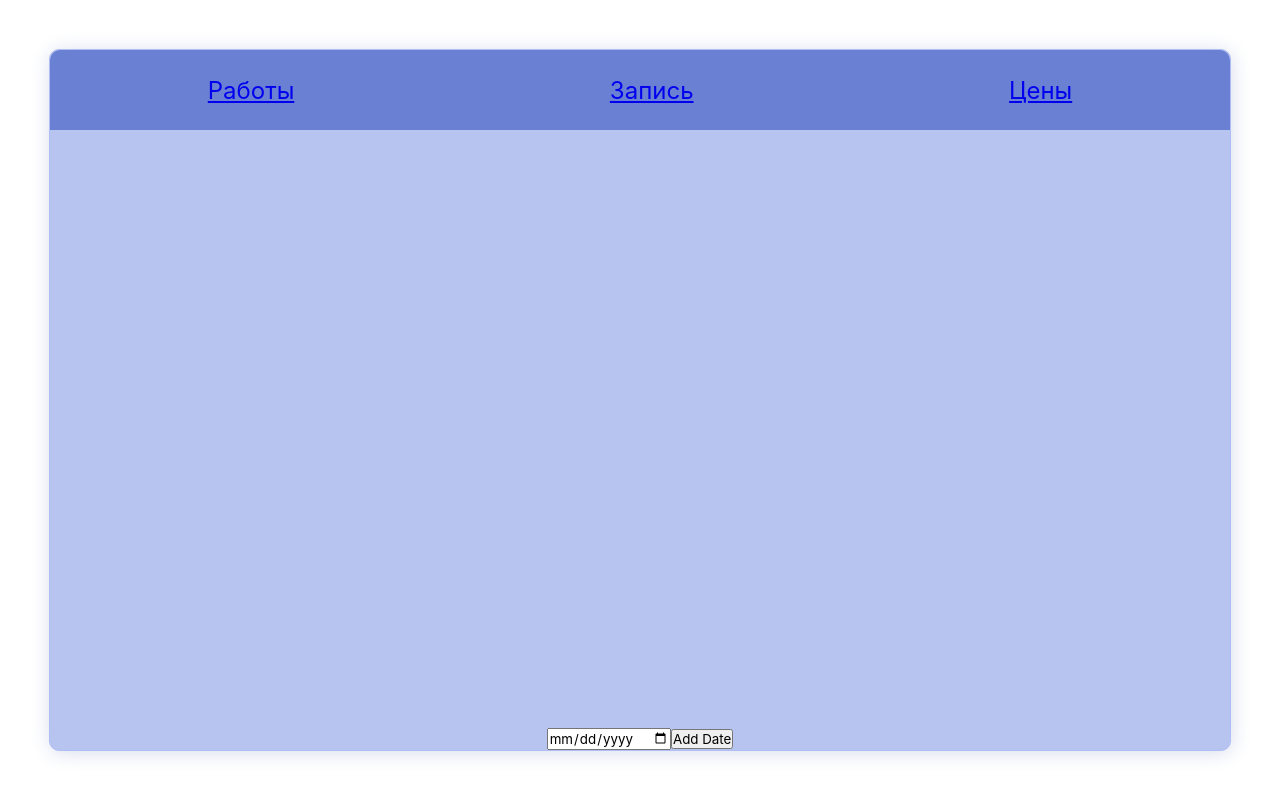
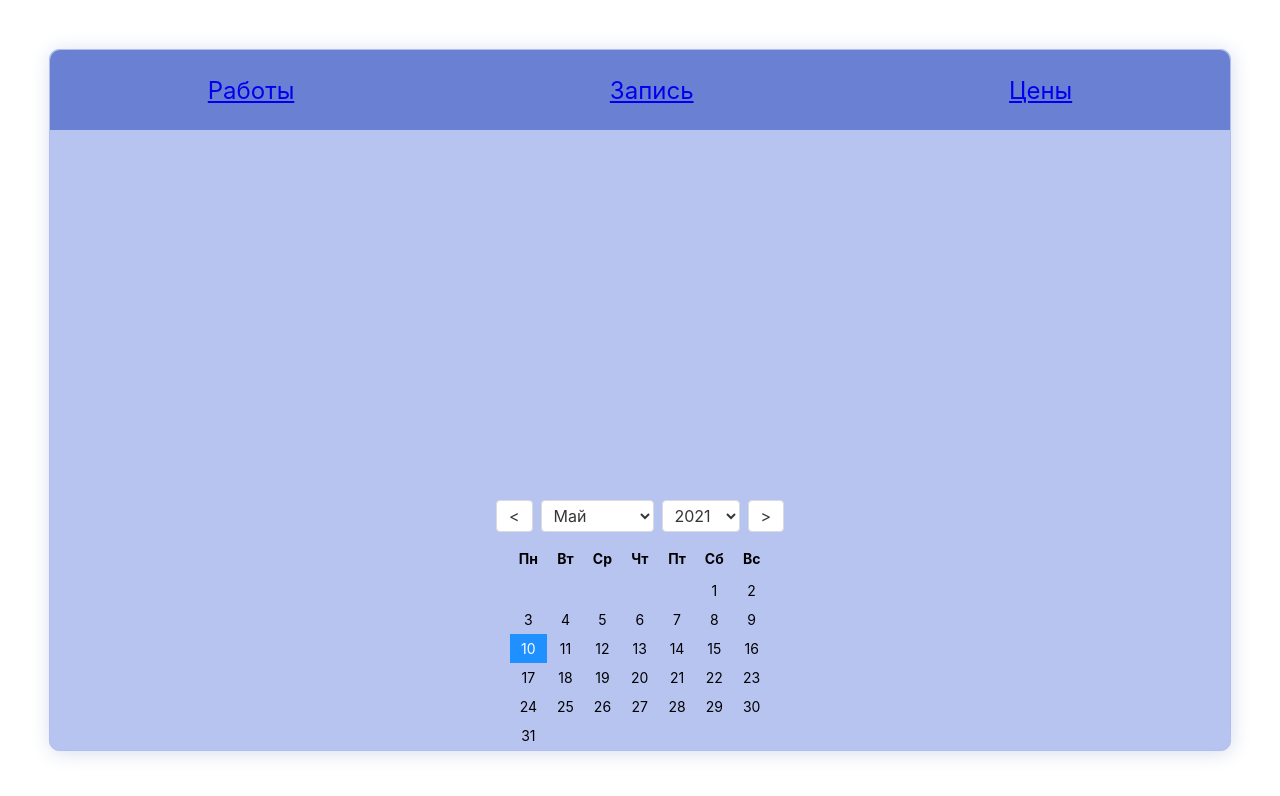
Before and after one commit to Ars8/nailstudio, a React (Create React App) app: page /appoint in a window 1280 px wide. Shown: the top 796 px of the page. Built offline with nearby package versions, Linux system fonts and the light colour scheme.

Commit message:
Calendar add

```diff
--- a/package.json
+++ b/package.json
@@ -6,6 +6,7 @@
     "@testing-library/jest-dom": "^5.11.4",
     "@testing-library/react": "^11.1.0",
     "@testing-library/user-event": "^12.1.10",
+    "classnames": "^2.3.1",
     "node-sass": "^5.0.0",
     "react": "^17.0.2",
     "react-dom": "^17.0.2",
--- a/src/component/Appointment/index.jsx
+++ b/src/component/Appointment/index.jsx
@@ -1,26 +1,44 @@
 import React from 'react';
-import { useSelector, useDispatch } from 'react-redux';
 
-import { setDateRecept } from '../../redux/actions/recepts';
+import Calendar from '../Calendar/index';
 
 import './Appointment.scss';
 
 const Appointment = () => {
-  const { date } = useSelector(({ recept }) => recept);
-  console.log(date);
-  const dispatch = useDispatch();
+  const [date, setDate] = React.useState(null);
 
-  const newDateElement = React.useRef();
+  const handleDateChange = (date) => setDate({ date });
+  const defaultProps = {
+    date: new Date(),
+    years: [2020, 2021, 2022, 2023, 2024, 2025, 2026, 2027, 2028, 2029, 2030],
+    monthNames: [
+      'Январь',
+      'Февраль',
+      'Март',
+      'Апрель',
+      'Май',
+      'Июнь',
+      'Июль',
+      'Август',
+      'Сентябрь',
+      'Октябрь',
+      'Ноябрь',
+      'Декабрь',
+    ],
+    weekDayNames: ['Пн', 'Вт', 'Ср', 'Чт', 'Пт', 'Сб', 'Вс'],
+    onChange: Function.prototype,
+  };
 
-  const onAddDate = () => {
-    let text = newDateElement.current.value;
-    dispatch(setDateRecept(text));
-  };
   return (
     <div>
-      <div>{date}</div>
-      <input type="date" ref={newDateElement}></input>
-      <button onClick={onAddDate}>Add Date</button>
+      {date && <p>Выбранная дата: {date.toLocaleDateString()}</p>}
+      <Calendar
+        date={defaultProps.date}
+        years={defaultProps.years}
+        monthNames={defaultProps.monthNames}
+        weekDayNames={defaultProps.weekDayNames}
+        onChange={handleDateChange}
+      />
     </div>
   );
 };
--- /dev/null
+++ b/src/component/Calendar/calendar.js
@@ -0,0 +1,74 @@
+const DAYS_IN_WEEK = 7;
+
+const DAYS_IN_MONTH = [31, 28, 31, 30, 31, 30, 31, 31, 30, 31, 30, 31];
+
+const WEEK_DAYS_FROM_MONDAY = [6, 0, 1, 2, 3, 4, 5];
+
+const Month = {
+  January: 0,
+  February: 1,
+  March: 2,
+  April: 3,
+  May: 4,
+  June: 5,
+  July: 6,
+  August: 7,
+  September: 8,
+  October: 9,
+  Novermber: 10,
+  December: 11,
+};
+
+export function areEqual(a, b) {
+  if (!a || !b) return false;
+
+  return (
+    a.getFullYear() === b.getFullYear() &&
+    a.getMonth() === b.getMonth() &&
+    a.getDate() === b.getDate()
+  );
+}
+
+export function isLeapYear(year) {
+  return !(year % 4 || (!(year % 100) && year % 400));
+}
+
+export function getDaysInMonth(date) {
+  const month = date.getMonth();
+  const year = date.getFullYear();
+  const daysInMonth = DAYS_IN_MONTH[month];
+
+  if (isLeapYear(year) && month === Month.February) {
+    return daysInMonth + 1;
+  } else {
+    return daysInMonth;
+  }
+}
+
+export function getDayOfWeek(date) {
+  const dayOfWeek = date.getDay();
+
+  return WEEK_DAYS_FROM_MONDAY[dayOfWeek];
+}
+
+export function getMonthData(year, month) {
+  const result = [];
+  const date = new Date(year, month);
+  const daysInMonth = getDaysInMonth(date);
+  const monthStartsOn = getDayOfWeek(date);
+  let day = 1;
+
+  for (let i = 0; i < (daysInMonth + monthStartsOn) / DAYS_IN_WEEK; i++) {
+    result[i] = [];
+
+    for (let j = 0; j < DAYS_IN_WEEK; j++) {
+      if ((i === 0 && j < monthStartsOn) || day > daysInMonth) {
+        result[i][j] = undefined;
+      } else {
+        result[i][j] = new Date(year, month, day++);
+      }
+    }
+  }
+
+  return result;
+}
--- /dev/null
+++ b/src/component/Calendar/index.jsx
@@ -0,0 +1,117 @@
+import React from 'react';
+import classnames from 'classnames';
+
+import * as calendar from './calendar';
+
+import './index.scss';
+
+function Calendar(props) {
+  const [date, setDate] = React.useState(props.date);
+  const [selectedDate, setSelectedDate] = React.useState(null);
+  const monthSelect = React.useRef();
+  const yearSelect = React.useRef();
+  const currentDate = new Date();
+
+  const yeary = () => {
+    return date.getFullYear();
+  };
+
+  const monthy = () => {
+    return date.getMonth();
+  };
+  const month = monthy();
+  const year = yeary();
+  console.log(month);
+  console.log(year);
+
+  const handlePrevMonthButtonClick = () => {
+    const date = new Date(year, month - 1);
+
+    setDate({ date });
+  };
+
+  const handleNextMonthButtonClick = () => {
+    const date = new Date(year, month + 1);
+
+    setDate({ date });
+  };
+
+  const handleSelectChange = () => {
+    const year = yearSelect.current.value;
+    const month = monthSelect.current.value;
+
+    const date = new Date(year, month);
+
+    setDate({ date });
+  };
+
+  const handleDayClick = (date) => {
+    setSelectedDate({ selectedDate: date });
+
+    props.onChange(date);
+  };
+
+  const { years, monthNames, weekDayNames } = props;
+
+  const monthData = calendar.getMonthData(year, month);
+
+  return (
+    <div className="calendar">
+      <header>
+        <button onClick={handlePrevMonthButtonClick}>{'<'}</button>
+
+        <select ref={monthSelect} value={month} onChange={handleSelectChange}>
+          {monthNames.map((name, index) => (
+            <option key={name} value={index}>
+              {name}
+            </option>
+          ))}
+        </select>
+
+        <select ref={yearSelect} value={year} onChange={handleSelectChange}>
+          {years.map((year) => (
+            <option key={year} value={year}>
+              {year}
+            </option>
+          ))}
+        </select>
+
+        <button onClick={handleNextMonthButtonClick}>{'>'}</button>
+      </header>
+
+      <table>
+        <thead>
+          <tr>
+            {weekDayNames.map((name) => (
+              <th key={name}>{name}</th>
+            ))}
+          </tr>
+        </thead>
+
+        <tbody>
+          {monthData.map((week, index) => (
+            <tr key={index} className="week">
+              {week.map((date, index) =>
+                date ? (
+                  <td
+                    key={index}
+                    className={classnames('day', {
+                      today: calendar.areEqual(date, currentDate),
+                      selected: calendar.areEqual(date, selectedDate),
+                    })}
+                    onClick={() => handleDayClick(date)}>
+                    {date.getDate()}
+                  </td>
+                ) : (
+                  <td key={index} />
+                ),
+              )}
+            </tr>
+          ))}
+        </tbody>
+      </table>
+    </div>
+  );
+}
+
+export default Calendar;
--- /dev/null
+++ b/src/component/Calendar/index.scss
@@ -0,0 +1,52 @@
+.calendar header {
+    display: flex;
+    justify-content: center;
+    margin-bottom: 8px;
+}
+
+.calendar header button,
+.calendar header select {
+    margin: 0 4px;
+}
+
+.calendar table {
+    table-layout: fixed;
+    border-collapse: separate;
+    border-spacing: 0;
+    margin: auto;
+}
+
+.calendar th {
+    vertical-align: middle;
+    text-align: center;
+    height: 36px;
+}
+
+.calendar .day {
+    padding: 4px 8px;
+    vertical-align: middle;
+    text-align: center;
+    border: 2px solid transparent;
+}
+
+.calendar .day:hover {
+    background-color: #eaeaea;
+    cursor: pointer;
+}
+
+.calendar .day.selected {
+    border: 2px solid dodgerblue;
+}
+
+.calendar .day.today {
+    background-color: dodgerblue;
+    color: white;
+}
+
+.calendar .day.today:hover {
+    background-color: #0081ff;
+}
+
+.calendar .day.today.selected {
+    border: 2px solid lightgray;
+}
--- a/src/index.scss
+++ b/src/index.scss
@@ -32,3 +32,43 @@ code {
   border: 1px solid #afbff3;
   font-size: 14px;
 }
+
+body {
+  margin: 0;
+  padding: 0;
+  font-family: -apple-system, BlinkMacSystemFont, "Segoe UI", "Roboto", "Oxygen", "Ubuntu", "Cantarell", "Fira Sans", "Droid Sans", "Helvetica Neue", sans-serif;
+  -webkit-font-smoothing: antialiased;
+  -moz-osx-font-smoothing: grayscale;
+  width: 100vw;
+  height: 100vh;
+  display: flex;
+  flex-direction: column;
+  justify-content: center;
+  align-items: center;
+}
+
+button, select {
+  height: 2em;
+  font-size: 1rem;
+  background-color: #fff;
+  color: #363636;
+  border: 1px solid #dbdbdb;
+  border-radius: 4px;
+  cursor: pointer;
+}
+
+button:focus, select:focus {
+  outline: none;
+}
+
+button {
+  display: inline-flex;
+  justify-content: center;
+  align-items: center;
+  padding: .25em .75em;
+  text-align: center;
+}
+
+select {
+  padding: .25em .5em;
+}
```
Also changed, not shown: 1 other file (tests, documents, lock files or other folders).
